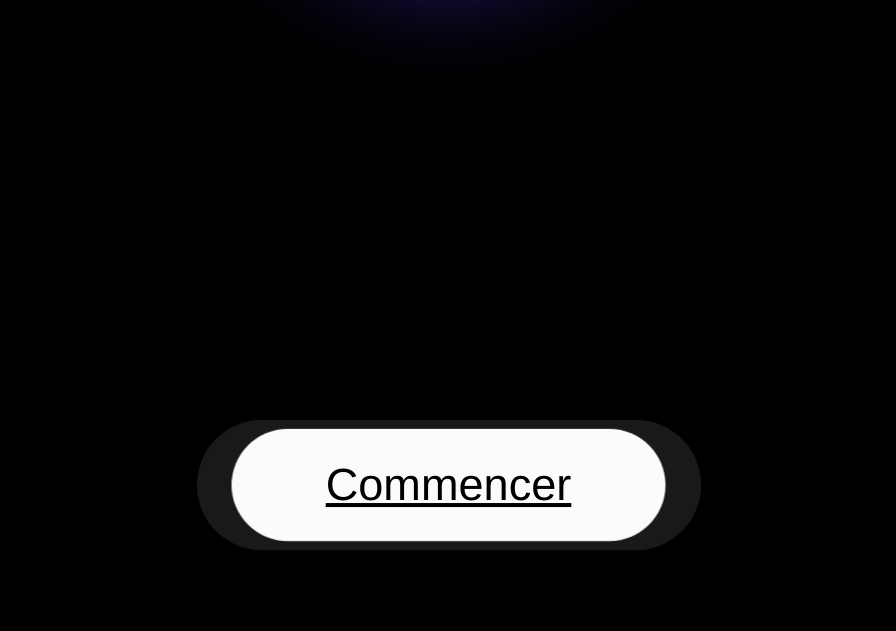
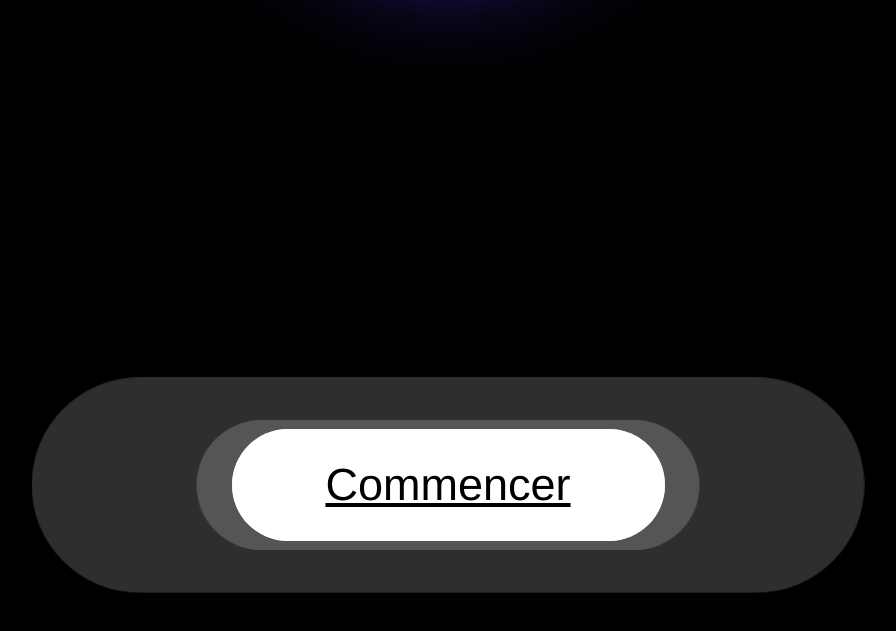
Before and after one commit to AndreaIacoviello/e-panel, a website built with Parcel: page src/index.html in a window 1280 px wide. Shown: the part 1177-1808 px from the top of the page, without its empty margins (192-1088 px from the left). Built offline with nearby package versions, Linux system fonts and the light colour scheme.

Commit message:
finition pulse du radius du button

```diff
--- a/src/index.html
+++ b/src/index.html
@@ -11,7 +11,7 @@
       <div class="titre">La borne culturelle fribourgeoise</div>
       <img class="logo" src="img/logo-insitu.png" />
       <div class="animation"></div>
-      <div class="pulse-button">Commencer</div>
+      <div class="pulse-button"><div>Commencer</div></div>
     </div>
 
     <script src="js/main.js" type="module"></script>
--- a/src/scss/modules/_button.scss
+++ b/src/scss/modules/_button.scss
@@ -14,8 +14,16 @@
   justify-content: center;
   align-items: center;
   z-index: 2;
-  animation: pulse-button-scale 2.4s infinite ease-in-out;
-
+  div {
+    background-color: yellow;
+    width: 433px;
+    height: 112px;
+    border-radius: 171px;
+    background: white;
+    display: flex;
+    justify-content: center;
+    align-items: center;
+  }
   &::before,
   &::after {
     content: "";
@@ -31,12 +39,12 @@
   }
 
   &::before {
-    background: rgba(255, 255, 255, 0.3);
+    background: rgba(120, 120, 120, 0.5);
     animation-delay: 0s;
   }
 
   &::after {
-    background: rgba(0, 0, 0, 0.2);
+    background: rgba(200, 200, 200, 1);
     animation-delay: 1.2s;
   }
 }
@@ -47,14 +55,14 @@
     transform: scale(1);
   }
   50% {
-    transform: scale(1.04);
+    transform: scale(1.02);
   }
 }
 
 @keyframes pulse-ring {
   0% {
     transform: translate(-50%, -50%) scale(1);
-    opacity: 0.4;
+    opacity: 1;
   }
   100% {
     transform: translate(-50%, -50%) scale(2.2);
```
